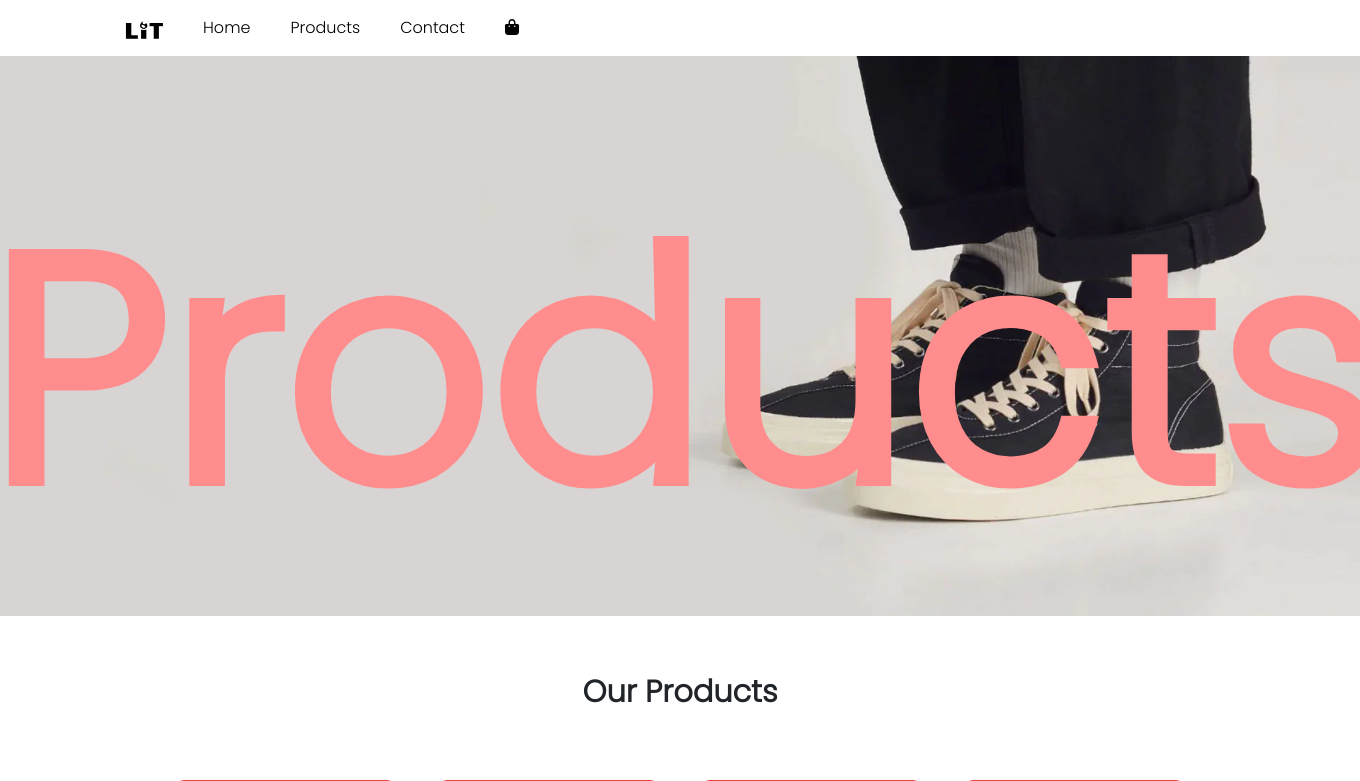
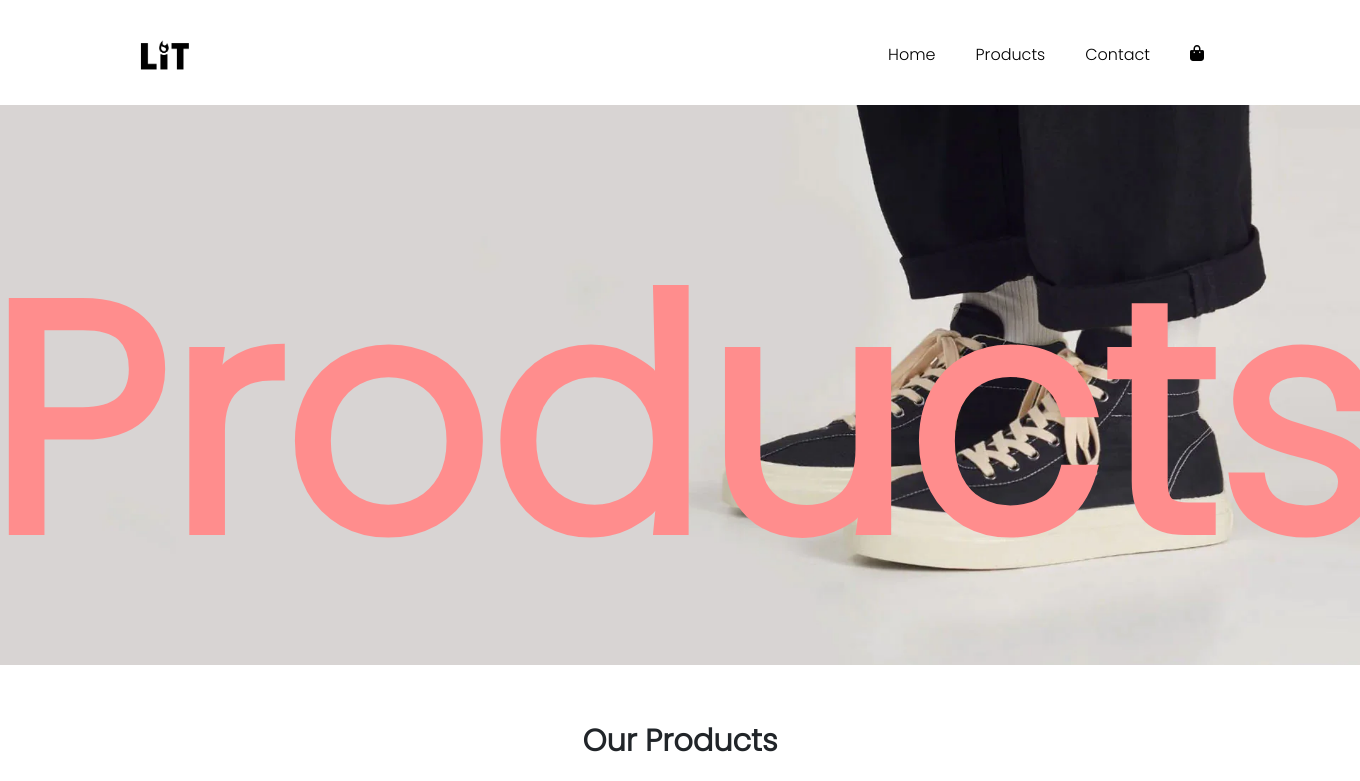
Before and after one commit to ACKthenovice/Lit-Sneakers-and-Casual-Wear-e-commerce-website, a PHP site: page /product.php in a window 1360 px wide; the page is wider, and only the part inside the window is pictured. Shown: the top 781 px of that part. Run offline with PHP 8.4, Linux system fonts and the light colour scheme; data comes from the database, SQL or seed files in the repository; some libraries are stand-ins or nearby versions.

Commit message:
fixed navigation UI

```diff
--- a/css/style.css
+++ b/css/style.css
@@ -42,24 +42,35 @@ h6 {
 
 /*navigation*/
 
-.nav-buttons {
-    margin: 1rem;
+.nav{
+    display: flex !important;
+    justify-content: space-between !important;
+    align-items: center !important;
+    padding: 5px 10% !important;
+    margin-top: 30px !important;
 }
 
-/* Add your custom CSS styles here */
+.logo{
+    height: 40px;
+}
 
 .navbar {
-    font-size: 16px;
-    font-weight: 400;
-    padding-top: 0.5rem !important;
-    padding-bottom: 0.5rem !important;
-    background-color: transparent;
-    border: none;
-    box-shadow: none;
+    display: flex !important;
+    justify-content: space-between !important;
+    align-items: center !important;
+    padding: 10px 10% !important;
+    height: 100px !important;
+    margin-top: 5px !important;
 }
 
-.navbar-light .navbar-toggler-icon {
-    background-color: #000;
+.navbar div{
+    text-align: center !important;
+    justify-content: flex-end;
+}
+
+.navbar-nav{
+    justify-content: center !important;
+
 }
 
 .navbar-light .navbar-nav .nav-link {
@@ -73,23 +84,8 @@ h6 {
     color: coral;
 }
 
-.navbar i {
-    font-size: 1.2rem;
-    padding: 0.5rem;
-    transition: 0.4s ease;
-    font-weight: 600;
-    cursor: pointer;
-    margin-left: 5px;
-}
-
-.nav-buttons ul .fas {
-    margin: 0;
-}
-
-.navbar .container {
-    display: flex;
-    align-items: center;
-    justify-content: space-between;
+.nav-item{
+    font-weight: 400;
 }
 
 /* Adjust spacing for smaller screens */
--- a/pages/navigation.php
+++ b/pages/navigation.php
@@ -1,13 +1,10 @@
-<?php
-?>
-
 <!DOCTYPE html>
 <html lang="en">
 
 <head>
     <meta charset="UTF-8">
     <meta name="viewport" content="width=device-width, initial-scale=1.0">
-    <title>navigation</title>
+    <title>Navigation</title>
 
     <!-- Add Bootstrap CSS -->
     <link href="https://cdn.jsdelivr.net/npm/bootstrap@5.2.3/dist/css/bootstrap.min.css" rel="stylesheet" integrity="sha384-rbsA2VBKQhggwzxH7pPCaAqO46MgnOM80zW1RWuH61DGLwZJEdK2Kadq2F9CUG65" crossorigin="anonymous">
@@ -15,22 +12,20 @@
     <link rel="stylesheet" href="../css/style.css">
     <!-- Add fontawesome -->
     <script src="https://kit.fontawesome.com/07c9fa584f.js" crossorigin="anonymous"></script>
-
-
 </head>
 
 <body>
 
     <!-- Navbar -->
     <nav class="navbar navbar-expand-lg navbar-light bg-white sticky-top">
-        <div class="container">
-            <a class="navbar-brand" href="index.php">
-                <img src="../images/Logo/litlogo-removebg-preview.png" alt="litlogo" width="45" height="24">
-            </a>
-            <button class="navbar-toggler" type="button" data-bs-toggle="collapse" data-bs-target="#navbarSupportedContent" aria-controls="navbarSupportedContent" aria-expanded="false" aria-label="Toggle navigation">
-                <span class="navbar-toggler-icon"></span>
-            </button>
-            <div class="collapse navbar-collapse" id="navbarSupportedContent">
+        <a class="navbar-brand" href="index.php">
+            <img class="logo" src="../images/Logo/litlogo-removebg-preview.png" alt="litlogo">
+        </a>
+        <button class="navbar-toggler" type="button" data-toggle="collapse" data-target="#navbarNavAltMarkup" aria-controls="navbarNavAltMarkup" aria-expanded="false" aria-label="Toggle navigation">
+            <span class="navbar-toggler-icon"></span>
+        </button>
+        <div class="collapse navbar-collapse" id="navbarNavAltMarkup">
+            <div class="navbar-nav">
                 <ul class="navbar-nav ml-auto">
                     <li class="nav-item">
                         <a class="nav-link" href="index.php">Home</a>
@@ -43,20 +38,11 @@
                     </li>
                     <li class="nav-item">
                         <a href="cart.php" class="nav-link">
-                            <i class="fas fa-shopping-bag"></i>
+                            <i class="fa-solid fa-bag-shopping fa-bounce"></i>
                         </a>
                     </li>
                 </ul>
             </div>
         </div>
     </nav>
-
-
-
-
-
-    <script src="https://code.jquery.com/jquery-3.5.1.slim.min.js"></script>
-    <script src="https://cdn.jsdelivr.net/npm/@popperjs/core@2.11.6/dist/umd/popper.min.js" integrity="sha384-oBqDVmMz9ATKxIep9tiCxS/Z9fNfEXiDAYTujMAeBAsjFuCZSmKbSSUnQlmh/jp3" crossorigin="anonymous"></script>
-    <script src="https://cdn.jsdelivr.net/npm/bootstrap@5.2.3/dist/js/bootstrap.min.js" integrity="sha384-cuYeSxntonz0PPNlHhBs68uyIAVpIIOZZ5JqeqvYYIcEL727kskC66kF92t6Xl2V" crossorigin="anonymous"></script>
-    <script src="../js/script.js"></script>
 </body>
--- a/pages/product.php
+++ b/pages/product.php
@@ -12,8 +12,6 @@
     <link rel="stylesheet" href="../css/style.css">
     <!-- Add fontawesome -->
     <script src="https://kit.fontawesome.com/07c9fa584f.js" crossorigin="anonymous"></script>
-    <link rel="stylesheet" href="https://cdnjs.cloudflare.com/ajax/libs/font-awesome/6.4.2/css/all.min.css" integrity="sha512-z3gLpd7yknf1YoNbCzqRKc4qyor8gaKU1qmn+CShxbuBusANI9QpRohGBreCFkKxLhei6S9CQXFEbbKuqLg0DA==" crossorigin="anonymous" referrerpolicy="no-referrer" />
-    <script src="https://cdnjs.cloudflare.com/ajax/libs/font-awesome/6.4.2/js/all.min.js" integrity="sha512-uKQ39gEGiyUJl4AI6L+ekBdGKpGw4xJ55+xyJG7YFlJokPNYegn9KwQ3P8A7aFQAUtUsAQHep+d/lrGqrbPIDQ==" crossorigin="anonymous" referrerpolicy="no-referrer"></script>
 </head>
 
 <body>
```
